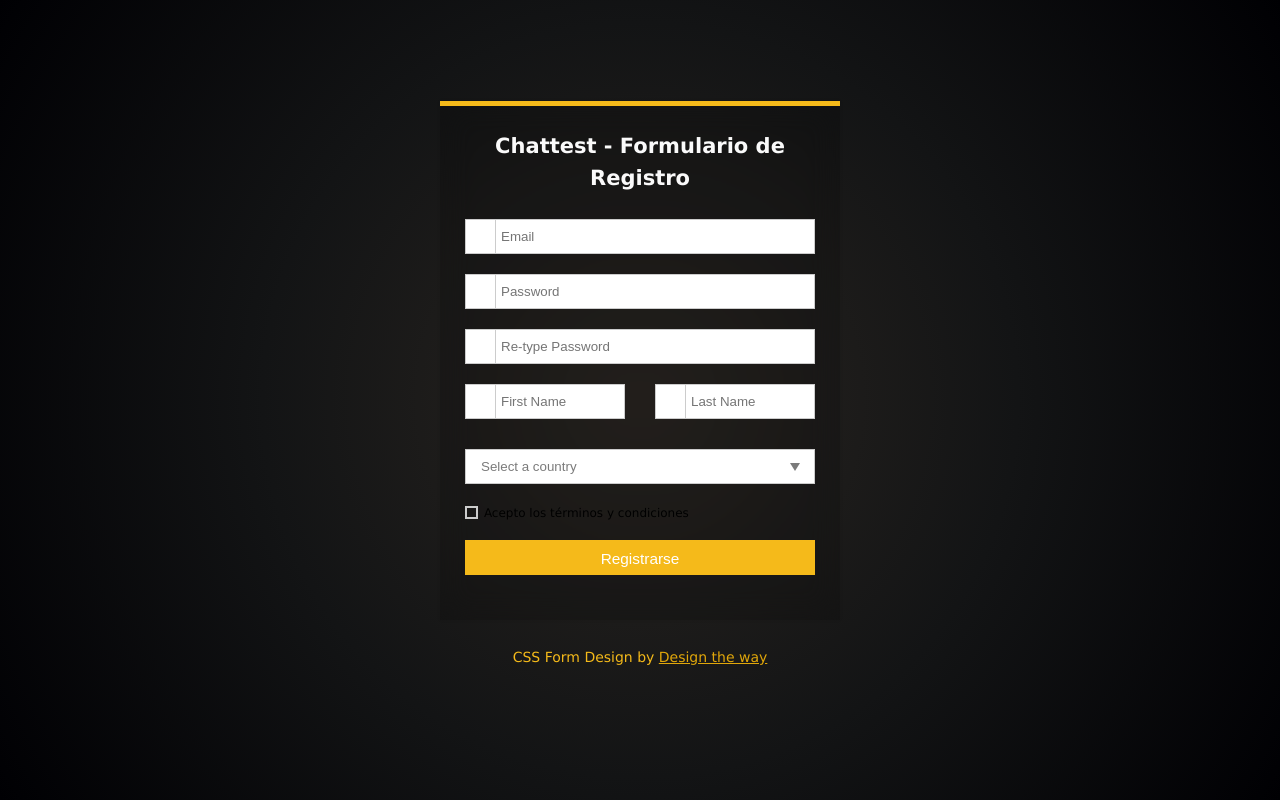
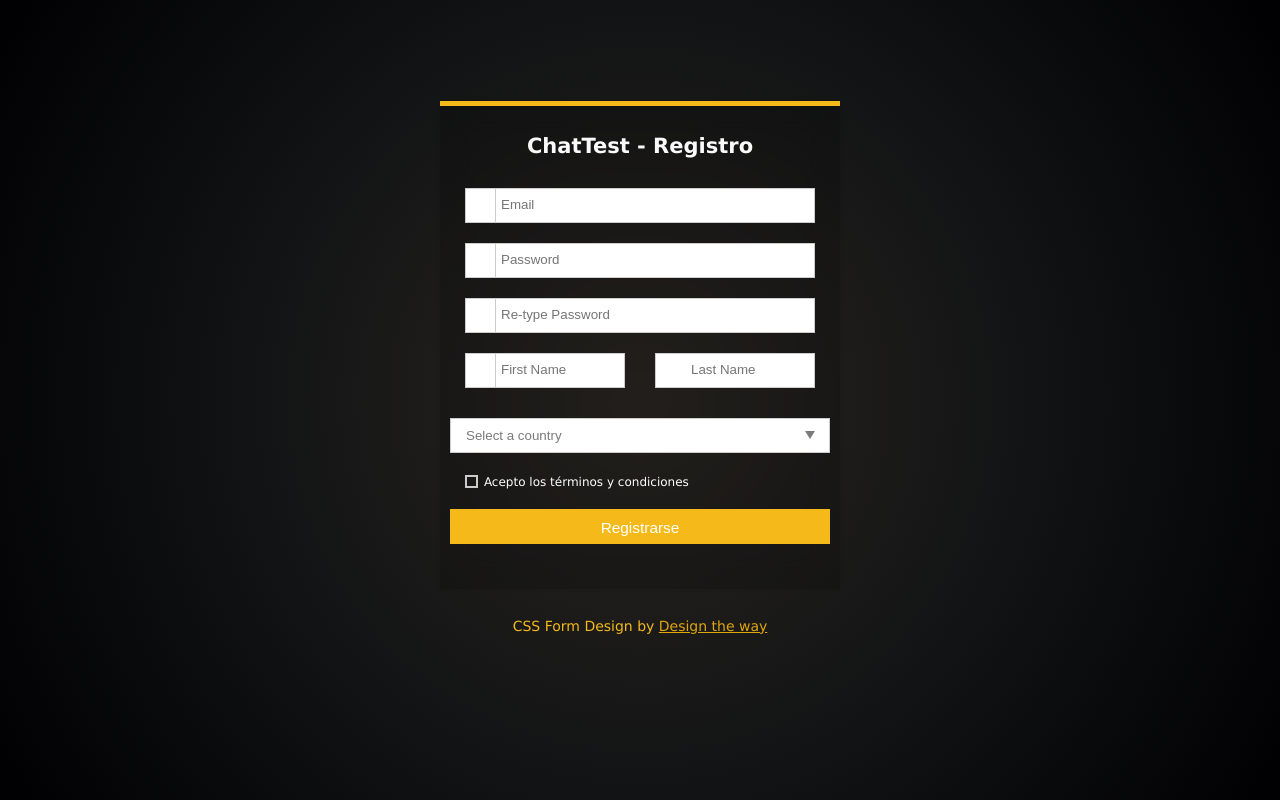
Before and after one commit to DanielRoman11/websockets, a website: page client/register.html in a window 1280 px wide. Drawn offline with Linux system fonts and the light colour scheme.

Commit message:
fix(index.html)

```diff
--- a/client/register.html
+++ b/client/register.html
@@ -12,7 +12,7 @@
     <div id="serverErrors" class="error-message"></div>
     <article class="form_container">
       <div class="title_container">
-        <h2>Chattest - Formulario de Registro</h2>
+        <h2>ChatTest - Registro</h2>
       </div>
       <div class="row clearfix" action="/register" method="post">
         <div class="">
@@ -33,8 +33,7 @@
                   <input type="text" name="name" placeholder="First Name" />
                 </div>
               </div>
-              <div class="col_half">
-                <div class="input_field"> <span><i aria-hidden="true" class="fa fa-user"></i></span>
+              <div class="col_half ">
                   <input type="text" name="name" placeholder="Last Name" required />
                 </div>
               </div>
@@ -57,7 +56,7 @@
                 </article>
               <div class="input_field checkbox_option">
                 <input type="checkbox" id="cb1">
-                <label for="cb1">Acepto los términos y condiciones</label>
+                <label for="cb1" style="color: #fff">Acepto los términos y condiciones</label>
               </div>
             <input class="button" type="submit" value="Registrarse" />
           </form>
```
